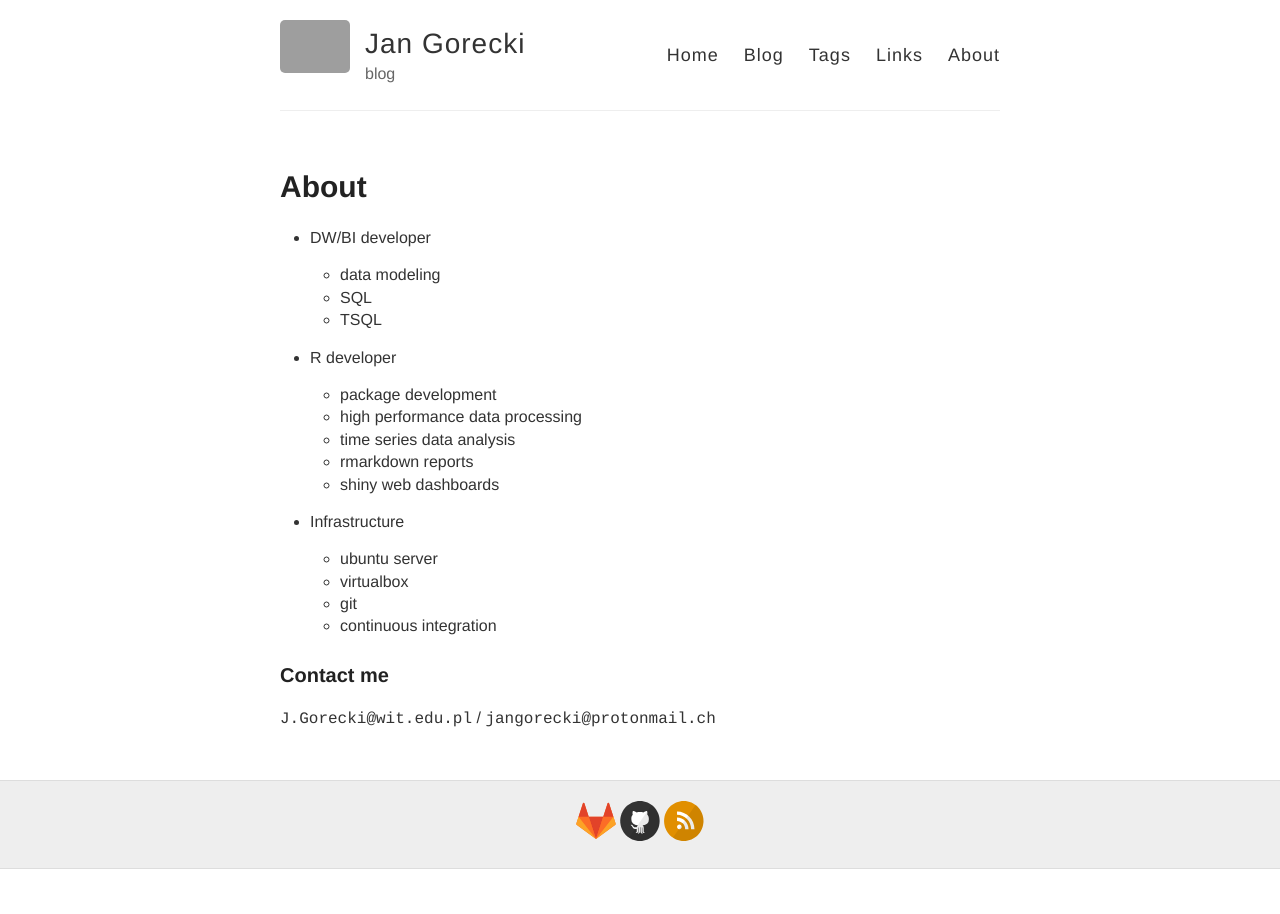
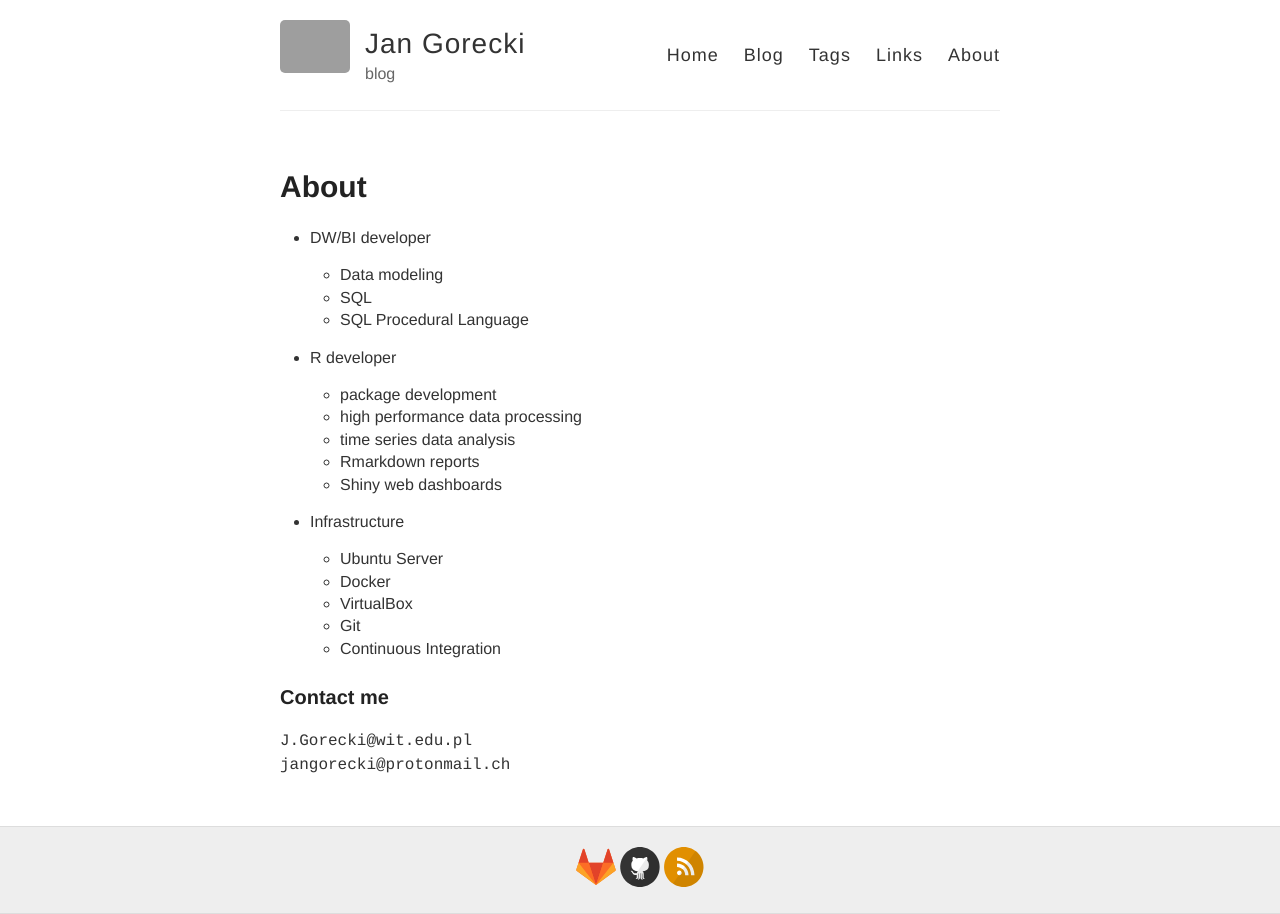
Before and after one commit to jangorecki/jangorecki.github.io, a Jekyll site: the page built from about.md, in a window 1280 px wide. Built offline with Jekyll 4.4.1, drawn with Linux system fonts in a browser that asks for light colours; Markdown is read by kramdown in place of the engine named in the settings; grey boxes are pictures that could not be loaded.

Commit message:
upd about

```diff
--- a/about.md
+++ b/about.md
@@ -6,25 +6,27 @@ permalink: /about/
 
 - DW/BI developer
 
-  - data modeling
+  - Data modeling
   - SQL
-  - TSQL
+  - SQL Procedural Language
 
 - R developer
 
   - package development
   - high performance data processing
   - time series data analysis
-  - rmarkdown reports
-  - shiny web dashboards
+  - Rmarkdown reports
+  - Shiny web dashboards
 
 - Infrastructure
 
-  - ubuntu server
-  - virtualbox
-  - git
-  - continuous integration
+  - Ubuntu Server
+  - Docker
+  - VirtualBox
+  - Git
+  - Continuous Integration
 
 ### Contact me
 
-`J.Gorecki@wit.edu.pl` / `jangorecki@protonmail.ch`
+`J.Gorecki@wit.edu.pl`
+`jangorecki@protonmail.ch`
```
